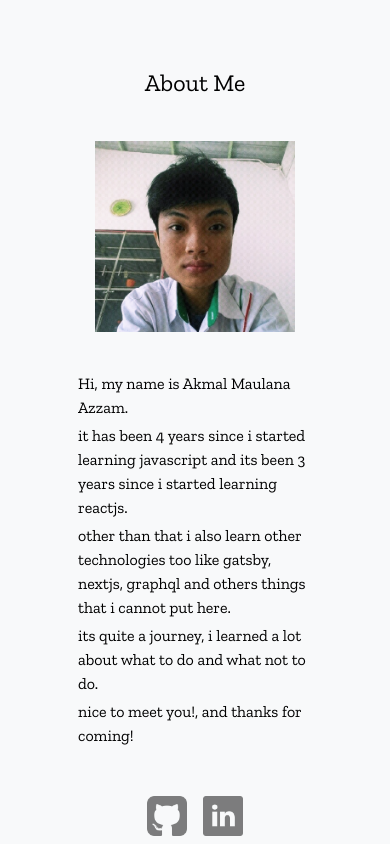
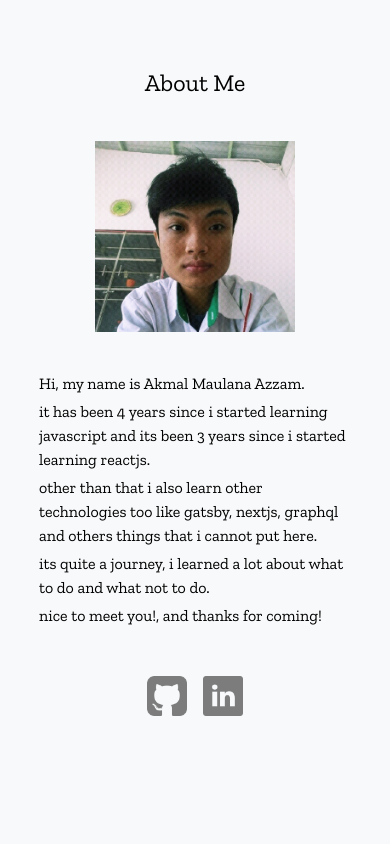
Before and after one commit to Rehre/portfolio, a Next.js app: page / in a window 390 px wide. Shown: the part 1691-2535 px from the top of the page. Built offline with nearby package versions, Linux system fonts and the light colour scheme.

Commit message:
Update | fixing width of the text content for the profile page mobile layout

```diff
--- a/components/layouts/Profile.js
+++ b/components/layouts/Profile.js
@@ -11,7 +11,7 @@ export default function Profile() {
           className="mx-auto lg:mx-5"
           width="200px"
         ></img>
-        <div className="mt-10 lg:mt-0 mx-auto lg:mx-0 w-3/5 lg:max-w-md">
+        <div className="mt-10 lg:mt-0 mx-auto lg:mx-0 w-4/5 lg:max-w-md">
           <div className="my-1">Hi, my name is Akmal Maulana Azzam.</div>
           <div className="my-1">
             it has been 4 years since i started learning javascript and its been
```
